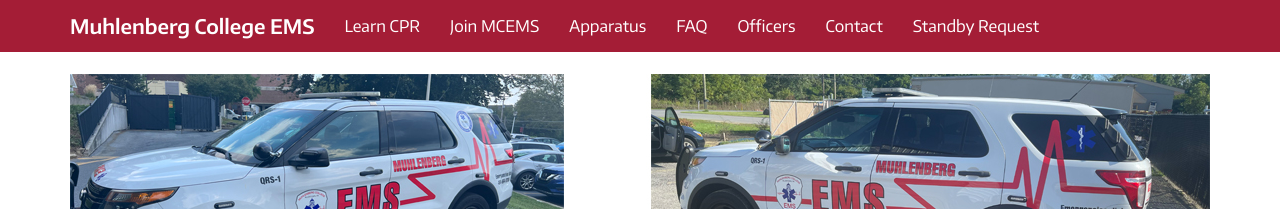
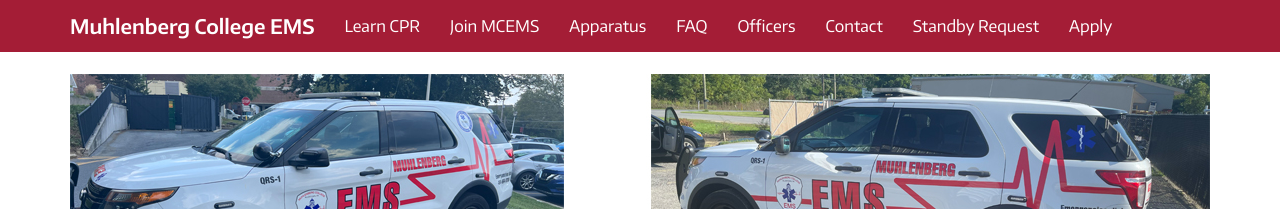
Before and after one commit to MCEMS/www, a Jekyll site: the page built from index.html, in a window 1280 px wide. Shown: the top 209 px of the page. Built offline with Jekyll 4.4.1, drawn with Linux system fonts in a browser that asks for light colours; nearby versions of some CDN libraries.

Commit message:
Update nav.yml

```diff
--- a/_data/nav.yml
+++ b/_data/nav.yml
@@ -19,3 +19,6 @@
 - url: /standby-request/index.html
   href: /standby-request/
   text: Standby Request
+- url: /apply/index.html
+  href: /apply/
+  text: Apply
```
